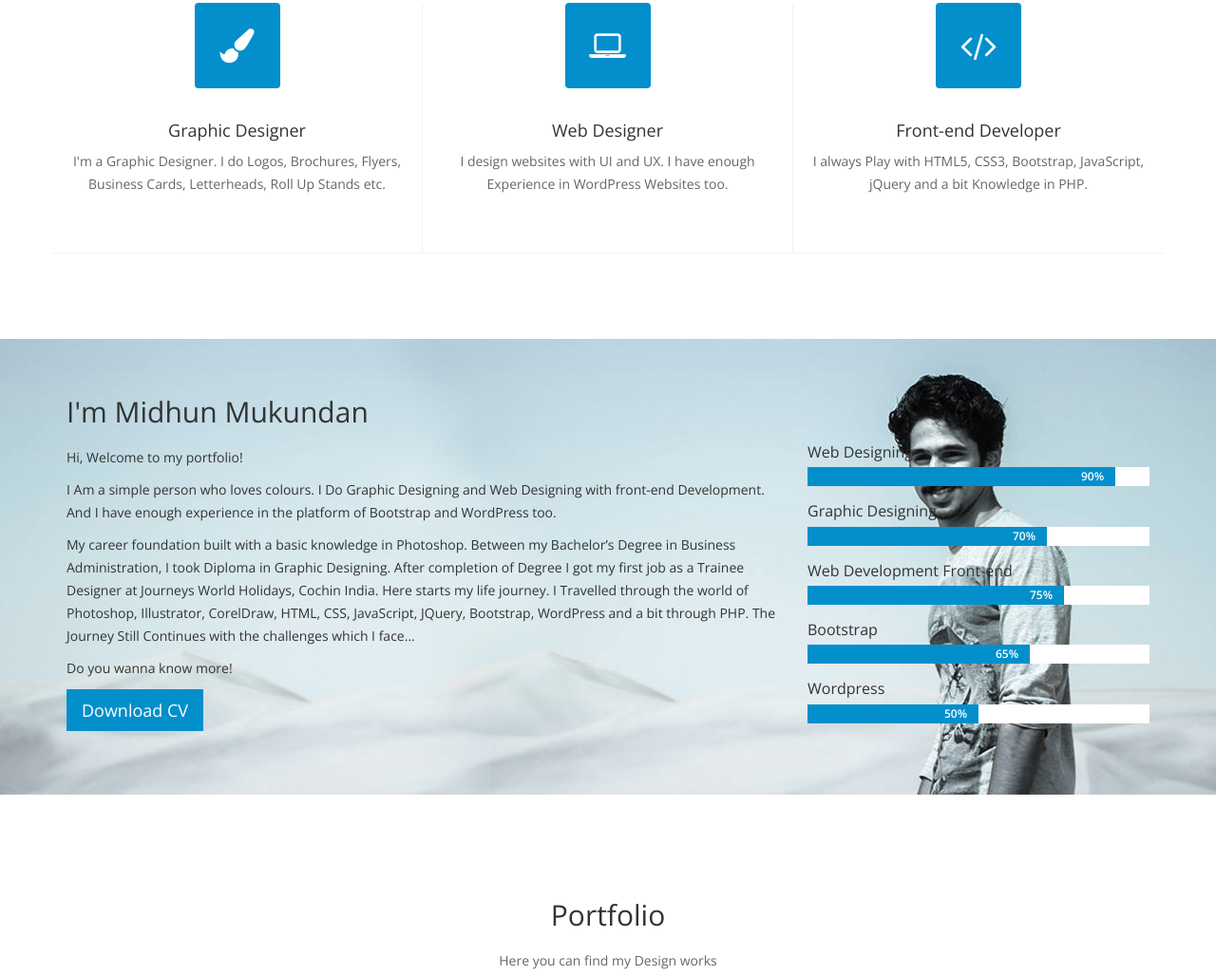
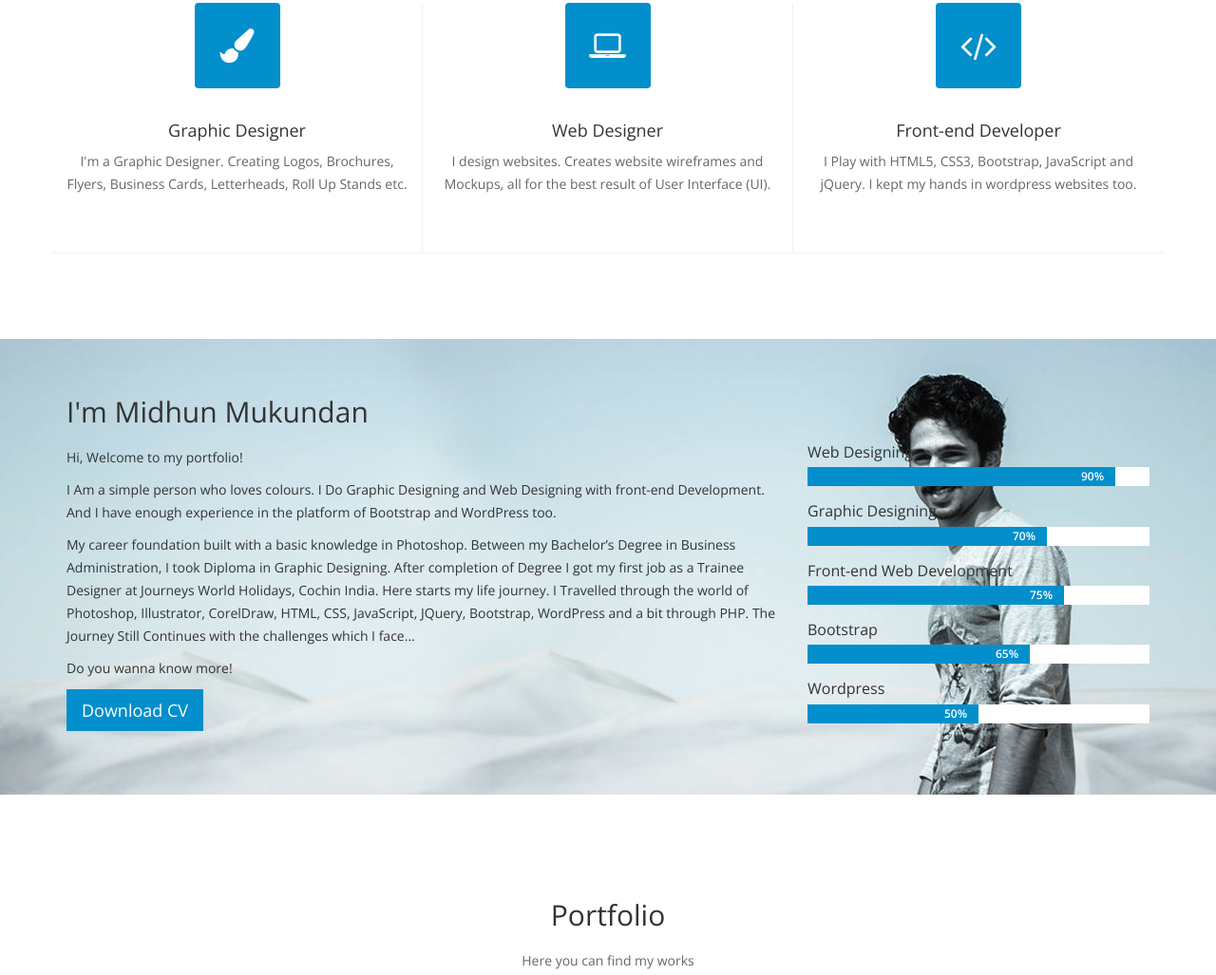
Before and after one commit to Midhunmukundan/miduz, a plain HTML site: page index.html in a window 1280 px wide. Shown: the part 1130-2157 px from the top of the page at 95% size. Drawn offline with nearby package versions, Linux system fonts and the light colour scheme; some packages are replaced by stand-ins of ours.

Commit message:
Add files via upload

```diff
--- a/index.html
+++ b/index.html
@@ -42,14 +42,14 @@
         <div class="item" style="background-image: url(images/slider/2.jpg)">
           <div class="caption">
             <h1 class="animated fadeInLeftBig">   <span> Graphic </span> Designing</h1>
-            <p class="animated fadeInRightBig">I Do Graphic Design / Web Design / Front-end web development</p>
+            <p class="animated fadeInRightBig">Graphic Design / Web Design / Front-end web development</p>
             <a data-scroll class="btn btn-start animated fadeInUpBig" href="#services">Explore</a>
           </div>
         </div>
         <div class="item" style="background-image: url(images/slider/3.jpg)">
           <div class="caption">
             <h1 class="animated fadeInLeftBig"><span>Web </span>Designing </h1>
-            <p class="animated fadeInRightBig">I Do Graphic Design / Web Design / Front-end web development</p>
+            <p class="animated fadeInRightBig">Graphic Design / Web Design / Front-end web development</p>
             <a data-scroll class="btn btn-start animated fadeInUpBig" href="#services">Explore </a>
           </div>
         </div>
@@ -104,7 +104,7 @@
             </div>
             <div class="service-info">
               <h3>Graphic Designer</h3>
-              <p>I'm a Graphic Designer.  I do Logos, Brochures, Flyers, Business Cards, Letterheads,  Roll Up Stands etc.   </p>
+              <p>I'm a Graphic Designer.  Creating Logos, Brochures, Flyers, Business Cards, Letterheads,  Roll Up Stands etc.   </p>
             </div>
           </div>
           <div class="col-sm-4 wow fadeInDown" data-wow-duration="1000ms" data-wow-delay="450ms">
@@ -113,7 +113,7 @@
             </div>
             <div class="service-info">
               <h3>Web Designer</h3>
-              <p>I design websites with UI and UX. I have enough Experience in WordPress Websites too. </p>
+              <p>I design websites. Creates website wireframes and Mockups, all for the best result of User Interface (UI). </p>
             </div>
           </div>
           <div class="col-sm-4 wow fadeInDown" data-wow-duration="1000ms" data-wow-delay="550ms">
@@ -122,7 +122,7 @@
             </div>
             <div class="service-info">
               <h3>Front-end Developer </h3>
-              <p>I always Play with HTML5, CSS3, Bootstrap, JavaScript, jQuery and a bit Knowledge in PHP.  </p>
+              <p>I Play with HTML5, CSS3, Bootstrap, JavaScript and jQuery. I kept my hands in wordpress websites too. </p>
             </div>
           </div>
 
@@ -160,7 +160,7 @@ My career foundation built with a basic knowledge in Photoshop.  Between my Bach
               </div>
             </div>
             <div class="single-skill wow fadeInDown" data-wow-duration="1000ms" data-wow-delay="500ms">
-              <p class="lead">Web Development Front-end</p>
+              <p class="lead">Front-end Web Development </p>
               <div class="progress">
                 <div class="progress-bar progress-bar-primary six-sec-ease-in-out" role="progressbar"  aria-valuetransitiongoal="75">75%</div>
               </div>
@@ -188,7 +188,7 @@ My career foundation built with a basic knowledge in Photoshop.  Between my Bach
       <div class="row">
         <div class="heading text-center col-sm-8 col-sm-offset-2 wow fadeInUp" data-wow-duration="1000ms" data-wow-delay="300ms">
           <h2>Portfolio</h2>
-          <p>Here you can find my Design works</p>
+          <p>Here you can find my  works</p>
         </div>
       </div>
     </div>
@@ -646,9 +646,9 @@ My career foundation built with a basic knowledge in Photoshop.  Between my Bach
           <div class="col-sm-12">
               <div class="contact-info wow fadeInUp" data-wow-duration="1000ms" data-wow-delay="300ms">
                 <ul class="address">
-                  <li><i class="fa fa-phone"></i> <span> Phone:</span>+971566729441  </li>
+                  <li><i class="fa fa-phone"></i> <span> Phone:</span>+91 890 7575 626  </li>
                   <li><i class="fa fa-envelope"></i> <span> Email:</span><a href="mailto:midhunmmukundan@gmail.com"> midhunmmukundan@gmail.com</a></li>
-                  <li><i class="fa fa-map-marker"></i> <span> Address:</span>  Al Karama, Dubai, United Arab Emirates.  </li>
+                  <li><i class="fa fa-map-marker"></i> <span> Address:</span>  Kolathapilly (H), Kunnathery, P.O. Puthenchira, Pin. 680682.  </li>
                 </ul>
               </div>
             </div>
```
